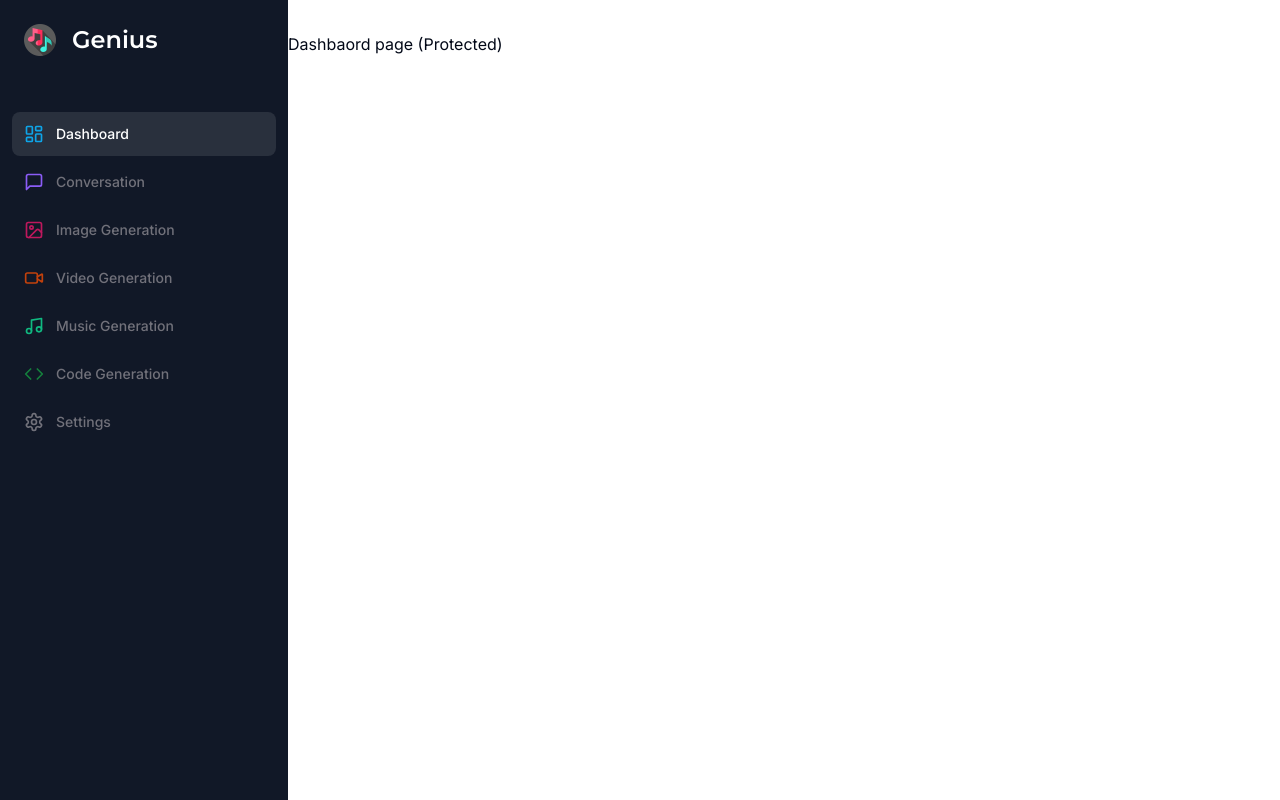
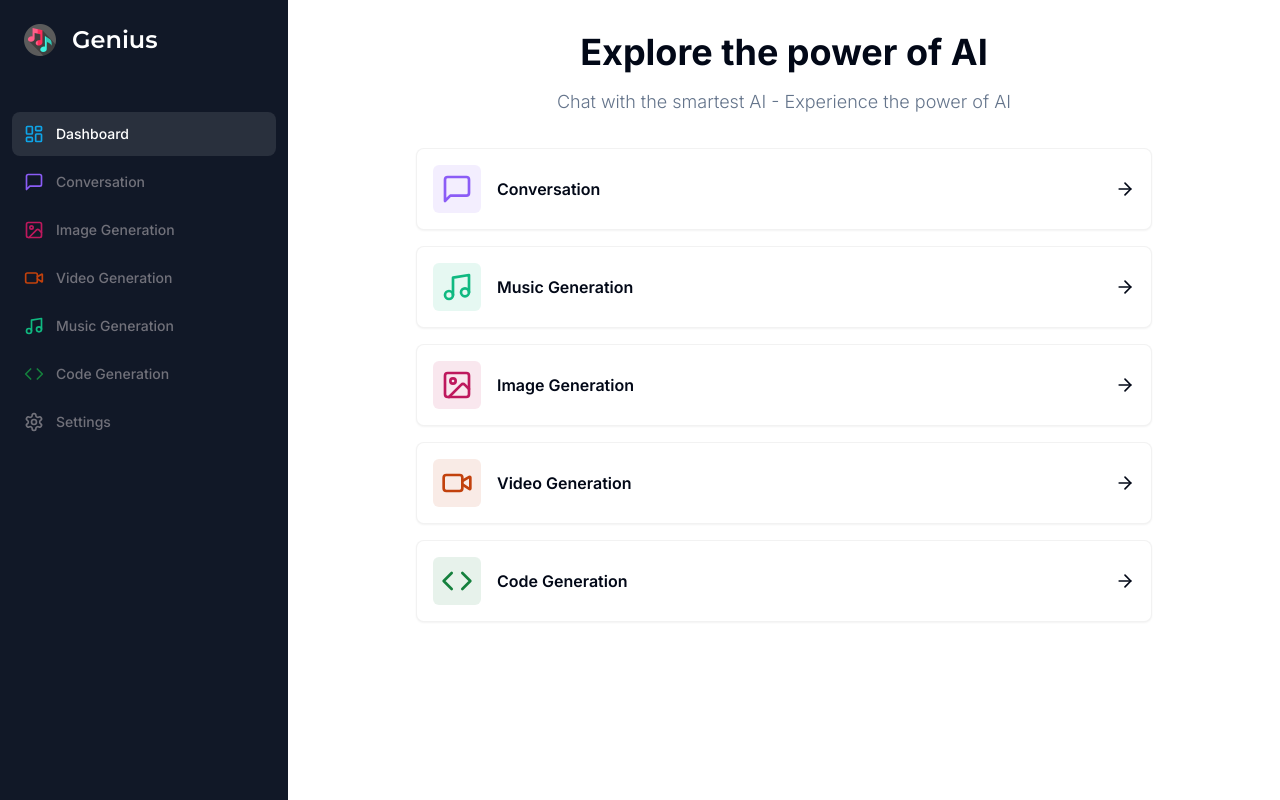
Before and after one commit to lawrenceokim/ai-saas, a Next.js app: page /dashboard in a window 1280 px wide. Built offline with nearby package versions, Linux system fonts and the light colour scheme.

Commit message:
dashboard page done

```diff
--- a/app/(dashboard)/(routes)/dashboard/page.tsx
+++ b/app/(dashboard)/(routes)/dashboard/page.tsx
@@ -1,7 +1,85 @@
+"use client";
+
+import {
+  ArrowRight,
+  CodeIcon,
+  ImageIcon,
+  MessageSquare,
+  Music,
+  VideoIcon,
+} from "lucide-react";
+import { useRouter } from "next/navigation";
+
+import { Card } from "@/components/ui/card";
+import { cn } from "@/lib/utils";
+
+const tools = [
+  {
+    label: "Conversation",
+    icon: MessageSquare,
+    color: "text-violet-500",
+    bgColor: "bg-violet-500/10",
+    href: "/conversation",
+  },
+  {
+    label: "Music Generation",
+    icon: Music,
+    color: "text-emerald-500",
+    bgColor: "bg-emerald-500/10",
+    href: "/music",
+  },
+  {
+    label: "Image Generation",
+    icon: ImageIcon,
+    color: "text-pink-700",
+    bgColor: "bg-pink-700/10",
+    href: "/image",
+  },
+  {
+    label: "Video Generation",
+    icon: VideoIcon,
+    color: "text-orange-700",
+    bgColor: "bg-orange-700/10",
+    href: "/video",
+  },
+  {
+    label: "Code Generation",
+    icon: CodeIcon,
+    color: "text-green-700",
+    bgColor: "bg-green-700/10",
+    href: "/code",
+  },
+];
+
 function DashboardPage() {
+  const router = useRouter();
   return (
     <div className="">
-      <p className="">Dashbaord page (Protected)</p>
+      <div className="mb-8 space-y-4">
+        <h2 className="text-2xl md:text-4xl font-bold text-center">
+          Explore the power of AI
+        </h2>
+        <p className="text-muted-foreground font-light text-sm md:text-lg text-center">
+          Chat with the smartest AI - Experience the power of AI
+        </p>
+      </div>
+      <div className="px-4 md:px-20 lg:px-32 space-y-4">
+        {tools.map((tool) => (
+          <Card
+            onClick={() => router.push(tool.href)}
+            key={tool.href}
+            className="p-4 border-black/5 flex items-center justify-between hover:shadow-md transition cursor-pointer"
+          >
+            <div className="flex items-center gap-4">
+              <div className={cn("p-2 w-fit rounded-md", tool.bgColor)}>
+                <tool.icon className={cn("w-8 h-8", tool.color)} />
+              </div>
+              <div className="font-semibold">{tool.label}</div>
+            </div>
+            <ArrowRight className="w-5 h-5" />
+          </Card>
+        ))}
+      </div>
     </div>
   );
 }
--- /dev/null
+++ b/components/ui/card.tsx
@@ -0,0 +1,79 @@
+import * as React from "react"
+
+import { cn } from "@/lib/utils"
+
+const Card = React.forwardRef<
+  HTMLDivElement,
+  React.HTMLAttributes<HTMLDivElement>
+>(({ className, ...props }, ref) => (
+  <div
+    ref={ref}
+    className={cn(
+      "rounded-lg border bg-card text-card-foreground shadow-sm",
+      className
+    )}
+    {...props}
+  />
+))
+Card.displayName = "Card"
+
+const CardHeader = React.forwardRef<
+  HTMLDivElement,
+  React.HTMLAttributes<HTMLDivElement>
+>(({ className, ...props }, ref) => (
+  <div
+    ref={ref}
+    className={cn("flex flex-col space-y-1.5 p-6", className)}
+    {...props}
+  />
+))
+CardHeader.displayName = "CardHeader"
+
+const CardTitle = React.forwardRef<
+  HTMLParagraphElement,
+  React.HTMLAttributes<HTMLHeadingElement>
+>(({ className, ...props }, ref) => (
+  <h3
+    ref={ref}
+    className={cn(
+      "text-2xl font-semibold leading-none tracking-tight",
+      className
+    )}
+    {...props}
+  />
+))
+CardTitle.displayName = "CardTitle"
+
+const CardDescription = React.forwardRef<
+  HTMLParagraphElement,
+  React.HTMLAttributes<HTMLParagraphElement>
+>(({ className, ...props }, ref) => (
+  <p
+    ref={ref}
+    className={cn("text-sm text-muted-foreground", className)}
+    {...props}
+  />
+))
+CardDescription.displayName = "CardDescription"
+
+const CardContent = React.forwardRef<
+  HTMLDivElement,
+  React.HTMLAttributes<HTMLDivElement>
+>(({ className, ...props }, ref) => (
+  <div ref={ref} className={cn("p-6 pt-0", className)} {...props} />
+))
+CardContent.displayName = "CardContent"
+
+const CardFooter = React.forwardRef<
+  HTMLDivElement,
+  React.HTMLAttributes<HTMLDivElement>
+>(({ className, ...props }, ref) => (
+  <div
+    ref={ref}
+    className={cn("flex items-center p-6 pt-0", className)}
+    {...props}
+  />
+))
+CardFooter.displayName = "CardFooter"
+
+export { Card, CardHeader, CardFooter, CardTitle, CardDescription, CardContent }
```
